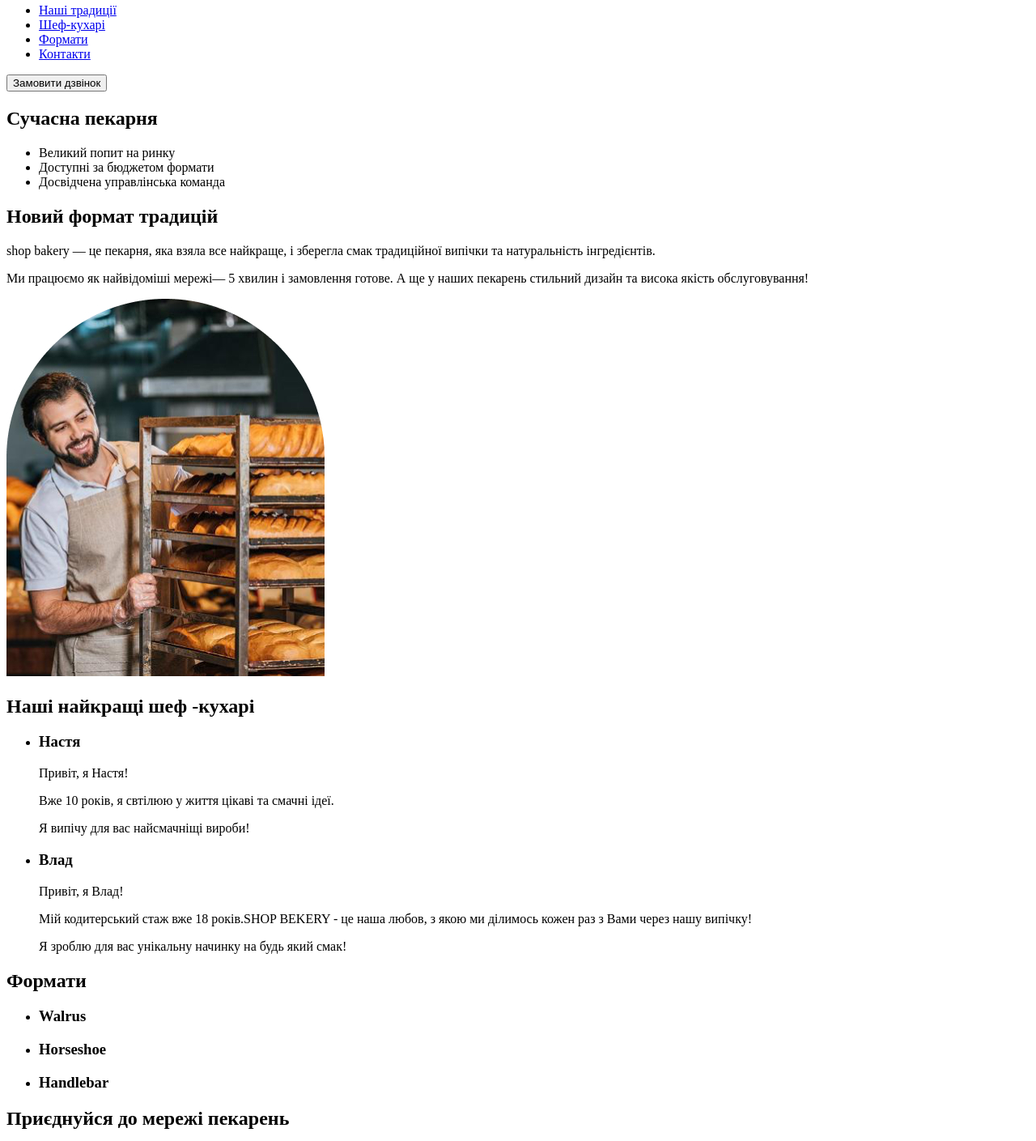
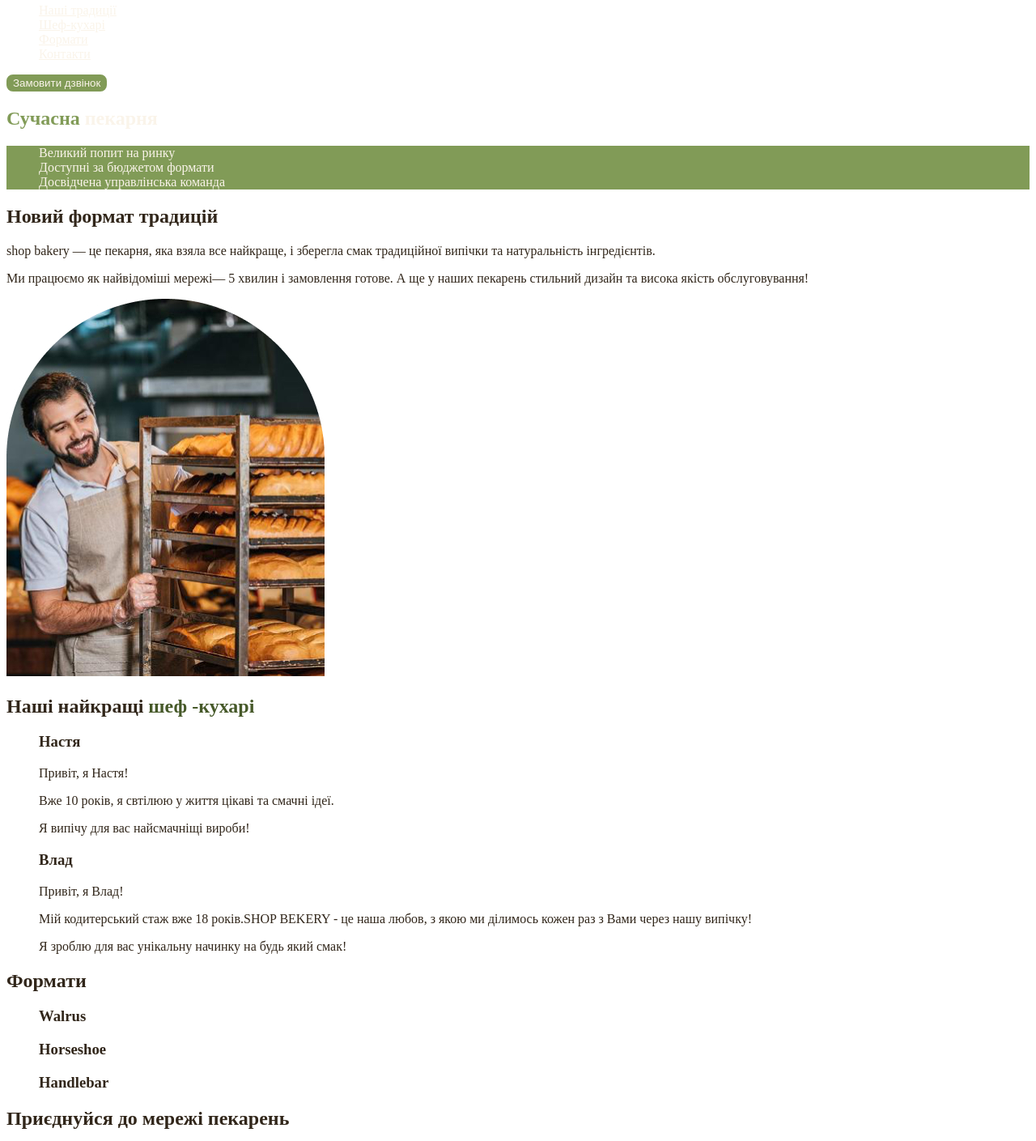
Before and after one commit to poslugy1c/bakery, a plain HTML site: page index.html in a window 1280 px wide. Shown: the part 70-1479 px from the top of the page at 81% size. Drawn offline with Linux system fonts and the light colour scheme.

Commit message:
Add styles.css and css variables

```diff
--- /dev/null
+++ b/css/styles.css
@@ -0,0 +1,62 @@
+:root {
+    --color-brand-light: #819B57;
+    --color-brand-dark: #465929;
+    --color-primary-light: #FAF4EA;
+    --color-primary-dark: #31261A;
+}
+
+
+/* Base */
+body {
+    color: var(--color-primary-dark);
+}
+
+ul {
+    list-style-type: none;
+}
+
+/* Button */
+.button {
+    color: var(--color-primary-light);
+    background-color: var(--color-brand-light);
+    border: 2px solid var(--color-brand-light);
+    border-radius: 8px;
+    cursor: pointer;
+}
+
+.button:hover {
+    color: var(--color-brand-dark);
+    background-color: transparent;
+}
+
+/* Link */
+.link {
+    color: var(--color-primary-light);
+}
+
+.link:hover {
+    color: var(--color-brand-light);
+}
+
+/* Hero section */
+.hero-title {
+    color: var(--color-primary-light)
+}
+.hero-title .accent {
+    color: var(--color-brand-light)
+}
+
+/* Advantages section */
+.advantages-list {
+    color: var(--color-primary-light);
+    background-color: var(--color-brand-light);
+}
+
+.section-title {
+    color: var(--color-primary-dark);
+}
+
+.section-title .accent {
+    /* color: var(--color-primary-dark); */
+    color: #465929;
+}
--- a/index.html
+++ b/index.html
@@ -3,34 +3,35 @@
   <head>
     <meta charset="UTF-8" />
     <meta name="viewport" content="width=device-width, initial-scale=1.0" />
+    <link rel="stylesheet" href="./css/styles.css">
     <title>Сучасна пекарня 2024</title>
   </head>
   <body>
     <header>
       <nav>
-        <a href="">
-          <img src="./images/logo.svg" alt="Логотип сучасної пекарні">
+        <a href="/">
+          <img src="./images/logo.svg" alt="Логотип сучасної пекарні" />
         </a>
         <ul>
-          <li><a href="#">Наші традиції</a></li>
-          <li><a href="#">Шеф-кухарі</a></li>
-          <li><a href="#">Формати</a></li>
-          <li><a href="#">Контакти</a></li>
+          <li><a class="link" href="#traditions-section">Наші традиції</a></li>
+          <li><a class="link" href="#chefs-section">Шеф-кухарі</a></li>
+          <li><a class="link" href="#format-section">Формати</a></li>
+          <li><a class="link" href="#contact-section">Контакти</a></li>
         </ul>
-        <button type="submit">Замовити дзвінок</button>
+        <button class="button" type="submit">Замовити дзвінок</button>
       </nav>
     </header>
     <main>
       <section>
-        <h1>Сучасна пекарня</h1>
+        <h1 class="hero-title"><span class="accent">Сучасна</span> пекарня</h1>
       </section>
-      <section>
-        <ul>
+      <section id="traditions-section">
+        <ul class="advantages-list">
           <li>Великий попит на ринку</li>
           <li>Доступні за бюджетом формати</li>
           <li>Досвідчена управлінська команда</li>
         </ul>
-        <h2>Новий формат традицій</h2>
+        <h2 class="section-title">Новий формат традицій</h2>
         <p>
           <span> shop bakery</span> — це пекарня, яка взяла все найкраще, і
           зберегла смак традиційної випічки та натуральність інгредієнтів.
@@ -40,10 +41,13 @@
           <span>5 хвилин і замовлення готове.</span>
           А ще у наших пекарень стильний дизайн та висока якість обслуговування!
         </p>
-        <img src="./images/baker-man.jpg" alt="Чоловік пекар дивиться на батони">
+        <img
+          src="./images/baker-man.jpg"
+          alt="Чоловік пекар дивиться на батони"
+        />
       </section>
-      <section>
-        <h2>Наші найкращі шеф -кухарі</h2>
+      <section id="chefs-section">
+        <h2 class="section-title">Наші найкращі <span class="accent">шеф -кухарі</span></h2>
         <ul>
           <li>
             <article>
@@ -66,8 +70,8 @@
           </li>
         </ul>
       </section>
-      <section>
-        <h2>Формати</h2>
+      <section id="format-section">
+        <h2 class="section-title">Формати</h2>
         <ul>
           <li>
             <article>
@@ -86,14 +90,14 @@
           </li>
         </ul>
       </section>
-      <section>
-        <h2>Приєднуйся до мережі пекарень</h2>
+      <section id="contact-section">
+        <h2 class="section-title">Приєднуйся до мережі пекарень</h2>
       </section>
     </main>
     <footer>
       <nav>
         <a href="">
-            <img src="./images/logo.svg" alt="Логотип сучасної пекарні">
+          <img src="./images/logo.svg" alt="Логотип сучасної пекарні" />
         </a>
         <ul>
           <li><a href="#">Наші традиції</a></li>
@@ -115,12 +119,14 @@
           </li>
           <li>
             <a href="#">
-                <!-- facebook -->
+              <!-- facebook -->
             </a>
           </li>
-          <li><a href="#">
-            <!-- instagramm -->
-          </a></li>
+          <li>
+            <a href="#">
+              <!-- instagramm -->
+            </a>
+          </li>
         </ul>
         <a href="#" target="_blank">Політика конфіденційності</a>
         <p>© 2022 Дані захищені</p>
```
Also changed, not shown: test.html (added, +52 -0 lines).
